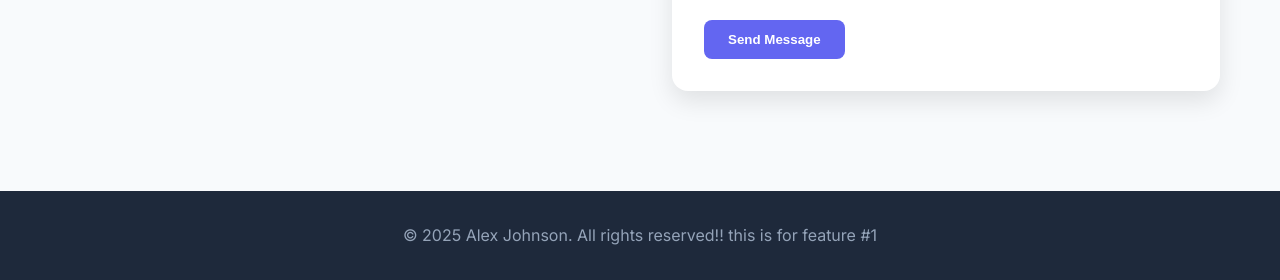
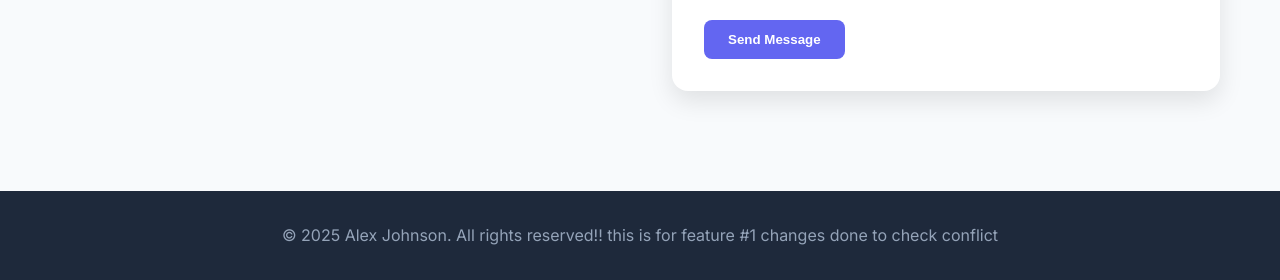
Before and after one commit to angelo29goa/gitlearn, a plain HTML site: page index.html in a window 1280 px wide. Shown: the part 2757-3037 px from the top of the page. Drawn offline with Linux system fonts and the light colour scheme.

Commit message:
changes done to test conflicts

```diff
--- a/index.html
+++ b/index.html
@@ -215,7 +215,7 @@
     <!-- Footer -->
     <footer class="footer">
         <div class="container">
-            <p>&copy; 2025 Alex Johnson. All rights reserved!! this is for feature #1</p>
+            <p>&copy; 2025 Alex Johnson. All rights reserved!! this is for feature #1 changes done to check conflict</p>
         </div>
     </footer>
 
--- a/script.js
+++ b/script.js
@@ -326,4 +326,4 @@ createScrollProgress();
 
 console.log('Portfolio website loaded successfully! 🚀');
 console.log('hello from git! 🚀');
-console.log('this is for feature #1')
+console.log('this is for feature #1 changes done to check merge conflict')
--- a/styles.css
+++ b/styles.css
@@ -8,7 +8,7 @@
 body {
     font-family: 'Inter', sans-serif;
     line-height: 1.6;
-    color: #333;
+    color: #335;
     overflow-x: hidden;
 }
 
```
